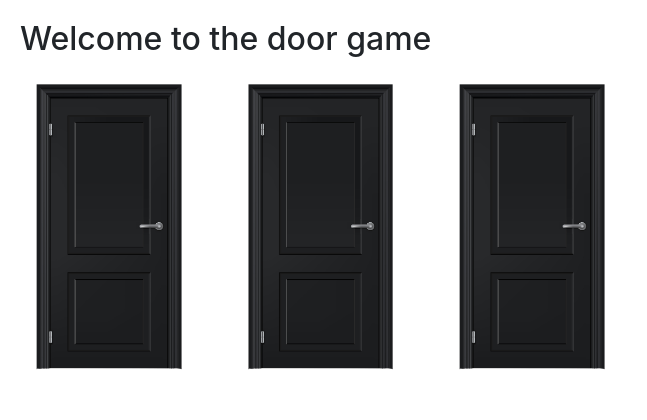
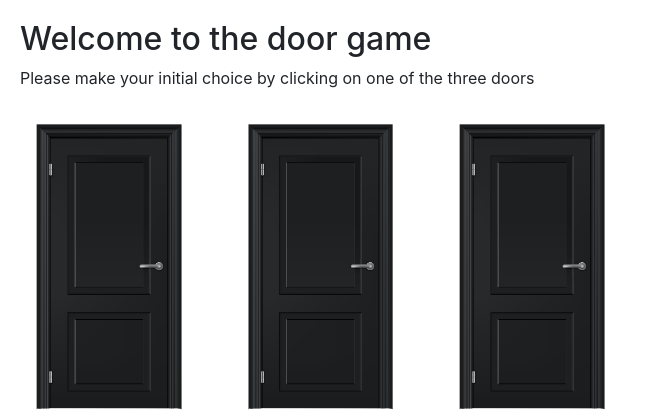
Before and after one commit to gregcodethem/choices_behind_doors_study, a Django app: a page that uses doorgame/templates/door-page-one.html in a window 1280 px wide. Shown: the top 420 px of the page, without its empty margins (0-647 px from the left). Run offline with Django 3.2, Linux system fonts and the light colour scheme; the visitor is signed in with stand-in values (Sample User, id 1); some libraries are stand-ins or nearby versions.

Commit message:
Update door-page-one.html

```diff
--- a/doorgame/templates/door-page-one.html
+++ b/doorgame/templates/door-page-one.html
@@ -16,6 +16,7 @@ img {
 
 {% if user.is_authenticated %}
 
+<p>Please make your initial choice by clicking on one of the three doors</p>
 
 {% load static %}
 <div class="row">
```
